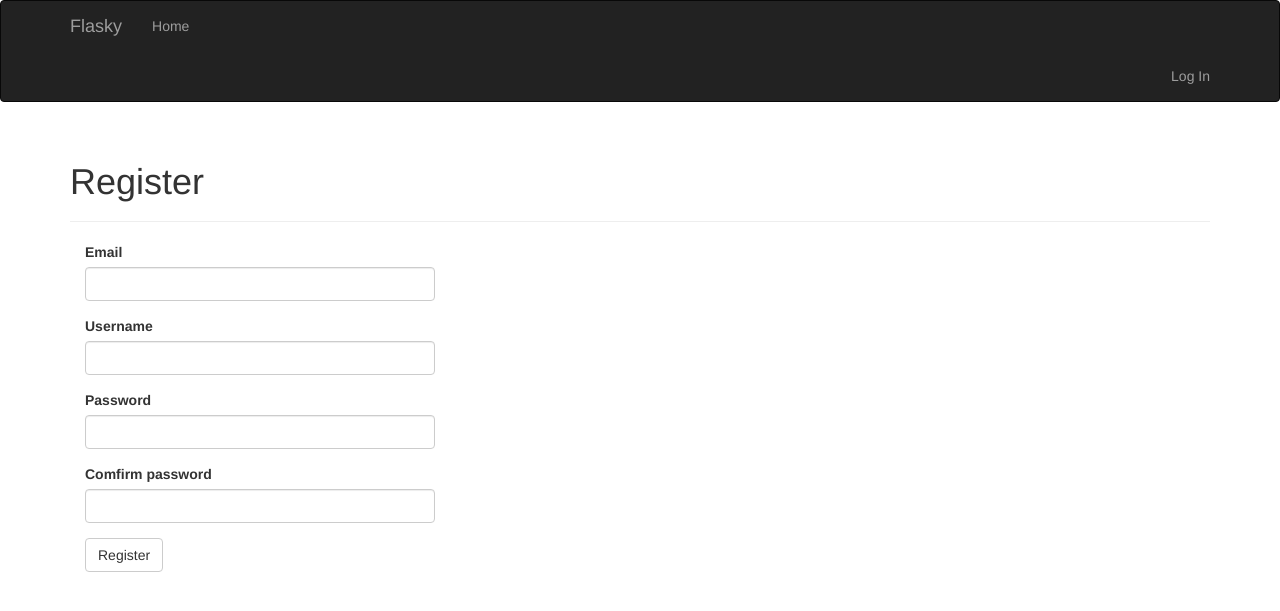
After one commit to fancyabc/FBlog, a Flask app: page /auth/register in a window 1280 px wide. The commit adds this page. Shown: the top 611 px of the page. Run offline with Flask 2, Linux system fonts and the light colour scheme; some libraries are stand-ins or nearby versions.

Commit message:
基本的注册功能

```diff
--- a/app/auth/forms.py
+++ b/app/auth/forms.py
@@ -1,9 +1,12 @@
 from flask_wtf import FlaskForm
 from wtforms import StringField, PasswordField, BooleanField, SubmitField
-from wtforms.validators import DataRequired, Length, Email
+from wtforms.validators import DataRequired, Length, Email, Regexp, EqualTo
+from wtforms import ValidationError
+
+from ..models import User
 
 """
-Note: 2.3.0以后的WTForms已经不支持email验证器了，而此处用来建立表单的flask-wtf是集成了wtforms的，所以也是没有该验证器的了。
+Note: 2.3.0以后的WTForms已经不直接支持Email()验证器了，而此处用来建立表单的flask-wtf是集成了wtforms的，所以也是没有该验证器的了。
 需要再自行下载包
  pipenv install email-validator
 """
@@ -12,3 +15,24 @@ class LoginForm(FlaskForm):
     password = PasswordField('Password', validators=[DataRequired()])
     remember_me = BooleanField('Keep me logged in')
     submit = SubmitField('Log In')
+
+
+class RegistrationForm(FlaskForm):
+    email = StringField('Email', validators=[DataRequired(), Length(1,64),Email()])
+    username = StringField('Username', validators=[
+                            DataRequired(), Length(1, 64),
+                            Regexp('^[A-Za-z][A-Za-z0-9_.]*$', 0,
+                            'Usernames must have only letters, numbers, dots or '
+                            'underscores')])
+    password = PasswordField('Password', validators=[DataRequired(),
+                            EqualTo('password2', message='Passwords must match.')])
+    password2 = PasswordField('Comfirm password', validators=[DataRequired()])
+    submit = SubmitField('Register')
+
+    def validate_email(self, field):
+        if User.query.filter_by(email=field.data).first():
+            raise ValidationError('Email already registered!')
+
+    def validate_username(self, field):
+        if User.query.filter_by(username=field.data).first():
+            raise ValidationError('username already in use!')
--- a/app/auth/views.py
+++ b/app/auth/views.py
@@ -1,14 +1,17 @@
+from crypt import methods
+import email
 from flask import render_template, redirect, request, url_for, flash
 from flask_login import login_user, logout_user, login_required
 from . import auth
 from ..models import User
-from .forms import LoginForm
+from .forms import LoginForm, RegistrationForm
+from .. import db
 
 
 @auth.route('/login', methods=['GET', 'POST'])
 def login():
     form = LoginForm()
-    if form.validate_on_submit:
+    if form.validate_on_submit():
         user = User.query.filter_by(email=form.email.data).first()
         if user is not None and user.verify_password(form.password.data):
             login_user(user, form.remember_me.data)
@@ -27,3 +30,17 @@ def logout():
     logout_user()
     flash('You have been logged out.')
     return redirect(url_for('main.index'))
+
+
+@auth.route('/register', methods=['GET', 'POST'])
+def register():
+    form = RegistrationForm()
+    if form.validate_on_submit():
+        user = User(email=form.email.data,
+                    username=form.username.data,
+                    password=form.password.data)
+        db.session.add(user)
+        db.session.commit()
+        flash('You can login now.')
+        return redirect(url_for('auth.login'))
+    return render_template('auth/register.html', form=form)
--- a/app/templates/auth/login.html
+++ b/app/templates/auth/login.html
@@ -6,6 +6,12 @@
 {% block page_content %}
 <div class="page-header">
     <h1>Login</h1>
+    <p>
+        New user?
+        <a href="{{ url_for('auth.register') }}">
+            Click here to register
+        </a>
+    </p>
 </div>
 <div class="col-md-4">
     {{ wtf.quick_form(form) }}
--- /dev/null
+++ b/app/templates/auth/register.html
@@ -0,0 +1,13 @@
+{% extends "base.html" %}
+{% import "bootstrap/wtf.html" as wtf %}
+
+{% block title %}FBlog - Register{% endblock %}
+
+{% block page_content %}
+<div class="page-header">
+    <h1>Register</h1>
+</div>
+<div class="col-md-4">
+    {{ wtf.quick_form(form) }}
+</div>
+{% endblock %}
```
